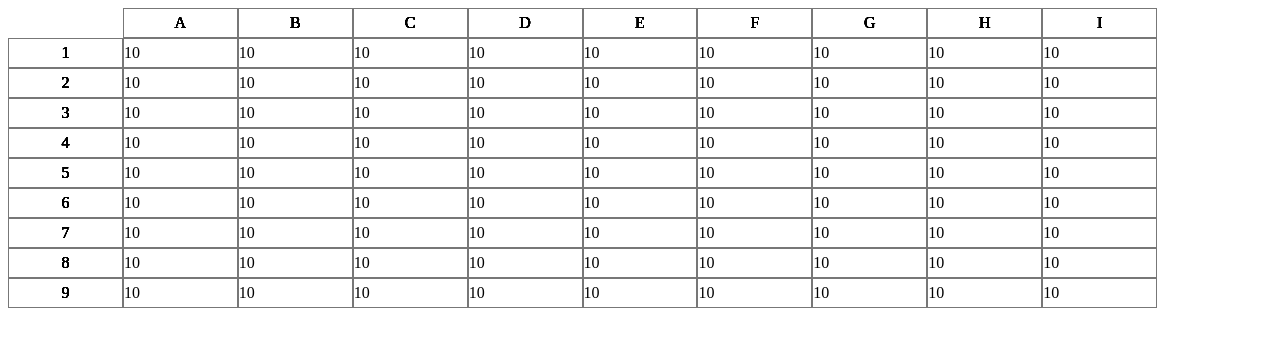
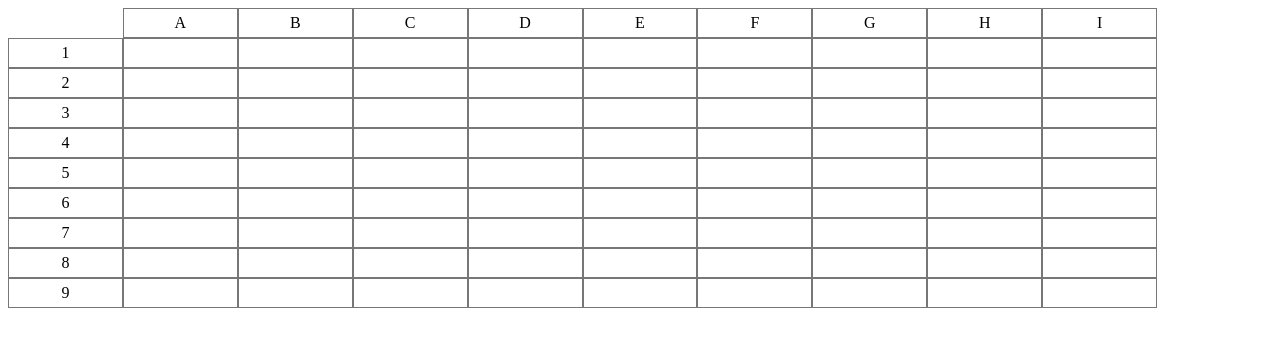
Before and after one commit to leoguerberg/react-spreadsheet, a React (Create React App) app: page / in a window 1280 px wide. Shown: the top 346 px of the page. Built offline with nearby package versions, Linux system fonts and the light colour scheme.

Commit message:
Move to cell[][] model

```diff
--- a/src/components/SpreadsheetCell/types.ts
+++ b/src/components/SpreadsheetCell/types.ts
@@ -1,8 +1,8 @@
-import { ICell } from '../../interfaces/Cell';
+import { ICell, ICellId } from '../../interfaces/Cell';
 
 export interface ISpreadsheetCellProps {
   cell: ICell;
   isSelected: boolean;
-  onCellSelected: (cellId: string) => void;
-  onValueChange: (cellId: string, newValue: string) => void;
+  onCellSelected: (cellId: ICellId) => void;
+  onValueChange: (cellId: ICellId, newValue: string) => void;
 }
--- a/src/containers/SpreadsheetContainer.tsx
+++ b/src/containers/SpreadsheetContainer.tsx
@@ -2,53 +2,56 @@ import { evaluate } from 'mathjs';
 import React, { useState } from 'react';
 
 import { getA1Notation } from '../utils/parser';
-import { ICell } from '../interfaces/Cell';
+import { ICell, ICellId } from '../interfaces/Cell';
 import Spreadsheet from '../views/Spreadsheet';
 
 const createArray = () => {
-  let array: ICell[] = [];
+  let array: ICell[][] = [];
   for (let i = 1; i < 10; i++) {
+    let row = [];
     for (let j = 1; j < 10; j++) {
-      array.push({
-        id: `${getA1Notation(j)}${i}`,
-        value: '10',
-        evaluatedValue: '10',
+      row.push({
+        id: {
+          row: i,
+          col: j,
+        },
+        value: '',
+        evaluatedValue: '',
       });
     }
+    array.push(row);
   }
   return array;
 };
 
 const SpreadsheetContainer = () => {
   // todo: move state to redux
-  const [cells, setCells] = useState<ICell[]>(createArray());
-  const [selectedCellId, setSelectedCellId] = useState('');
+  const [spreadsheet, setSpreadsheet] = useState<ICell[][]>(createArray());
+  const [selectedCellId, setSelectedCellId] = useState({
+    row: 0,
+    col: 0,
+  });
 
-  const handleCellValueChange = (cellId: string, newValue: string) => {
-    const updatedCells = cells.map((cell) => {
-      if (cell.id === cellId) {
-        let evaluatedValue = newValue;
-        if (newValue.startsWith('=')) {
-          try {
-            evaluatedValue = evaluate(newValue.slice(1));
-          } catch {
-            evaluatedValue = newValue;
-          }
-        }
-        return {
-          ...cell,
-          value: newValue,
-          evaluatedValue,
-        };
-      }
-      return cell;
+  const handleCellValueChange = (cellId: ICellId, newValue: string) => {
+    const updatedSpreadsheet = spreadsheet.map((row, rowNumber) => {
+      if (rowNumber + 1 === cellId.row)
+        return row.map((cell, columnNumber) => {
+          if (columnNumber + 1 === cellId.col)
+            return {
+              ...cell,
+              value: newValue,
+              evaluatedValue: newValue,
+            };
+          return cell;
+        });
+      return row;
     });
-    setCells(updatedCells);
+    setSpreadsheet(updatedSpreadsheet);
   };
 
   return (
     <Spreadsheet
-      cells={cells}
+      spreadsheet={spreadsheet}
       selectedCellId={selectedCellId}
       onCellSelected={setSelectedCellId}
       onCellValueChange={handleCellValueChange}
--- a/src/views/Spreadsheet/index.tsx
+++ b/src/views/Spreadsheet/index.tsx
@@ -6,21 +6,25 @@ import { CellWrapper, SpreadsheetWrapper } from './styles';
 import { ISpreadsheetProps } from './types';
 
 const Spreadsheet = (props: ISpreadsheetProps) => {
-  const { cells, selectedCellId, onCellSelected, onCellValueChange } = props;
+  const { spreadsheet, selectedCellId, onCellSelected, onCellValueChange } = props;
 
   return (
     <SpreadsheetWrapper>
-      {cells.map((cell) => {
-        const { row, col }: any = cellA1ToIndex(cell.id, 1);
+      {spreadsheet.map((row, i) => {
         return (
           <>
-            <CellWrapper row={row + 1} column={1}>
-              {row}
+            <CellWrapper row={i + 2} column={1}>
+              {i + 1}
             </CellWrapper>
-            <CellWrapper row={1} column={col + 1}>
-              {getA1Notation(col)}
+            {row.map((cell, j) => {
+              return (
+                <>
+                  {i === 0 && (
+                    <CellWrapper row={1} column={j + 2}>
+                      {getA1Notation(j + 1)}
                     </CellWrapper>
-            <CellWrapper row={row + 1} column={col + 1}>
+                  )}
+                  <CellWrapper row={i + 2} column={j + 2}>
                     <SpreadsheetCell
                       isSelected={cell.id === selectedCellId}
                       cell={cell}
@@ -31,8 +35,32 @@ const Spreadsheet = (props: ISpreadsheetProps) => {
                 </>
               );
             })}
+          </>
+        );
+      })}
     </SpreadsheetWrapper>
   );
 };
 
 export default Spreadsheet;
+
+// const { row, col }: any = cellA1ToIndex(cell.id, 1);
+//   return (
+//     <>
+//       <CellWrapper row={row + 1} column={1}>
+//         {row}
+//       </CellWrapper>
+//       <CellWrapper row={1} column={col + 1}>
+//         {getA1Notation(col)}
+//       </CellWrapper>
+//       <CellWrapper row={row + 1} column={col + 1}>
+//         <SpreadsheetCell
+//           isSelected={cell.id === selectedCellId}
+//           cell={cell}
+//           onCellSelected={onCellSelected}
+//           onValueChange={onCellValueChange}
+//         />
+//       </CellWrapper>
+//     </>
+//   );
+// })}
```
Also changed, not shown: src/interfaces/Cell.ts (+6 -1 lines), src/views/Spreadsheet/types.ts (+5 -5 lines). Lines whose indentation alone changed are shown as unchanged.
